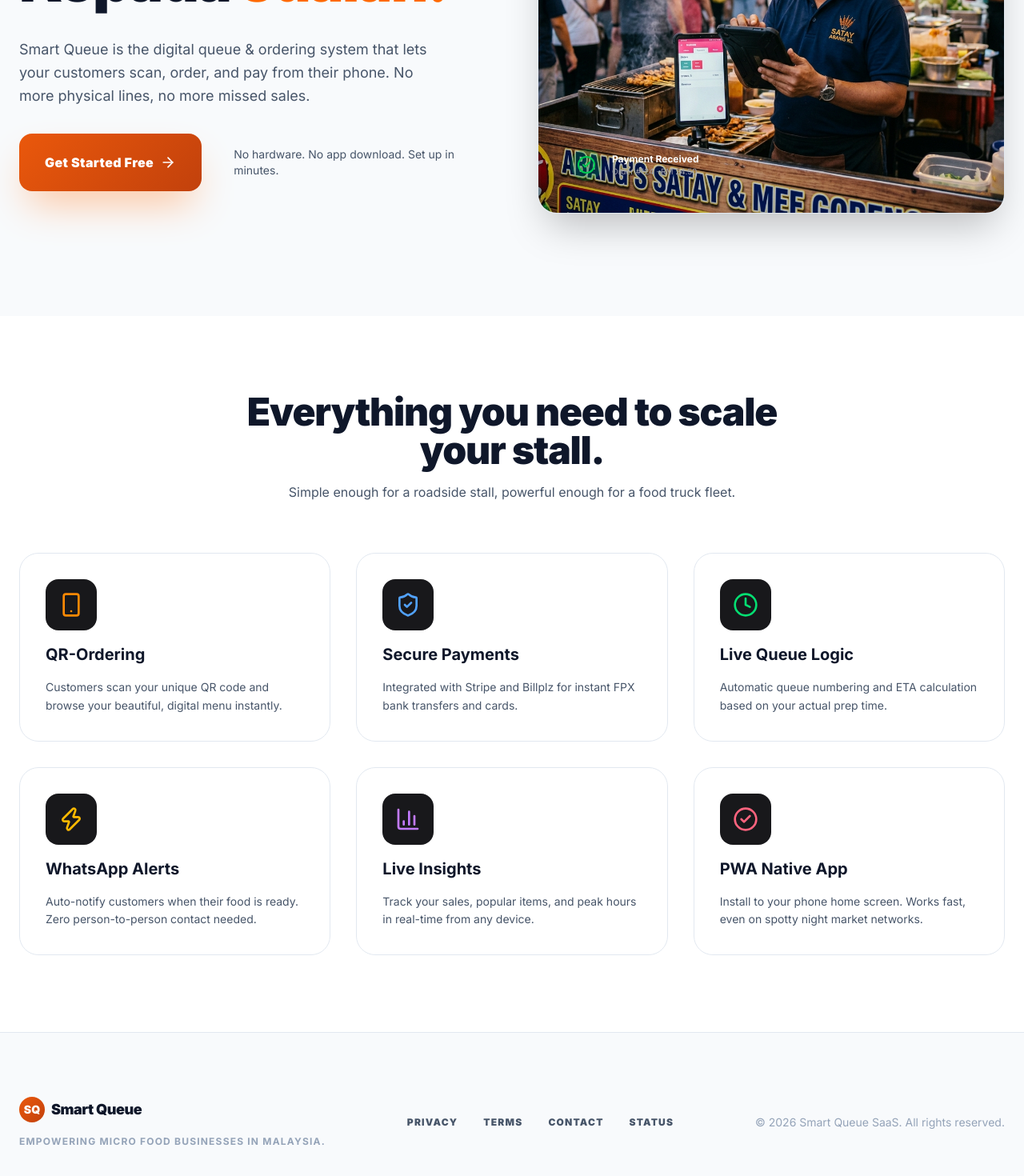
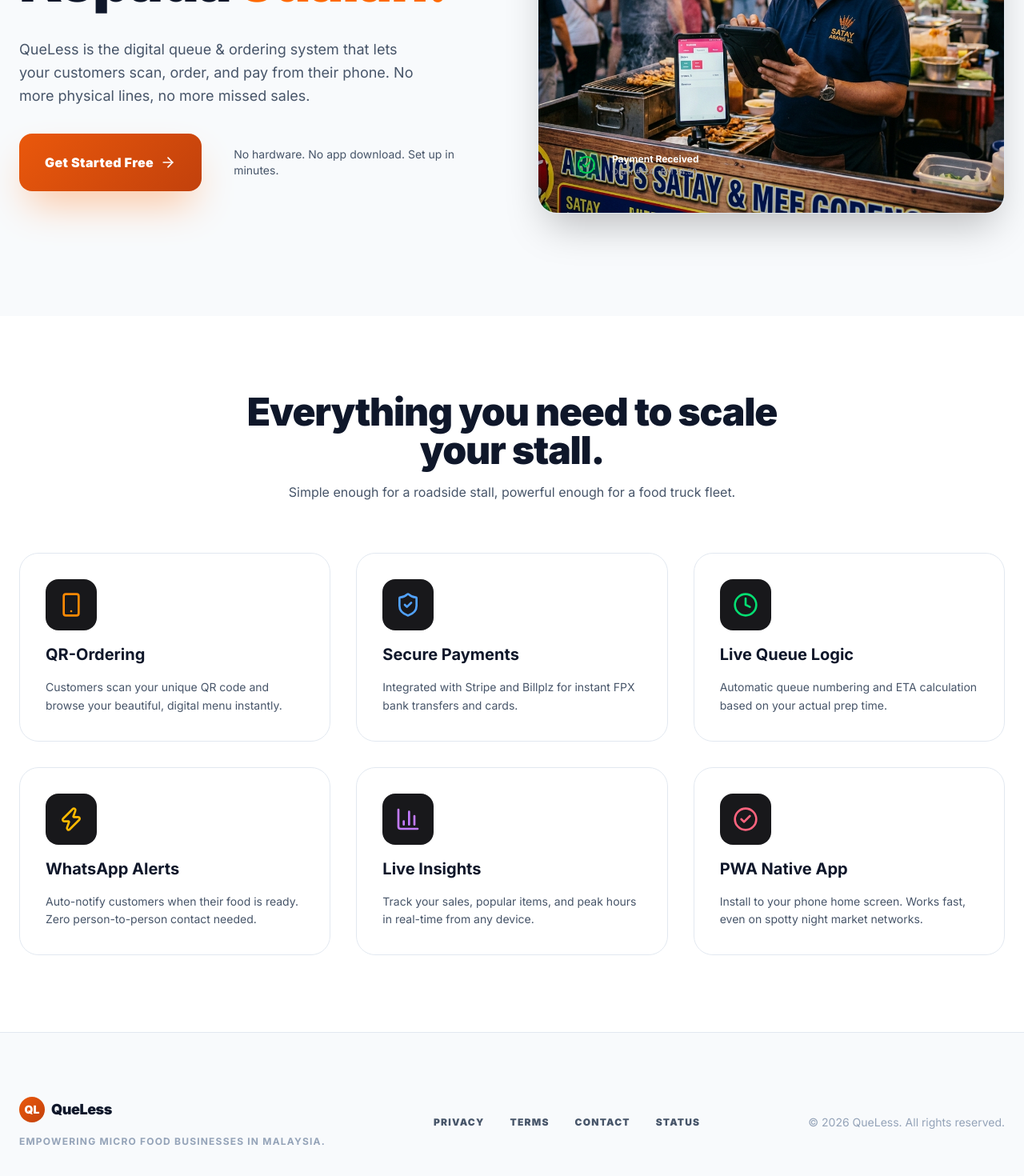
Before and after one commit to mmuazhr/smart-queue-saas, a Next.js app: page / in a window 1280 px wide. Shown: the part 470-1940 px from the top of the page at 80% size. Built offline with nearby package versions, Linux system fonts and the light colour scheme.

Commit message:
refactor: rebrand UI from Smart Queue to QueLess (metadata, nav, auth, dashboard, manifest, stripe descriptor)

```diff
--- a/src/app/(auth)/layout.tsx
+++ b/src/app/(auth)/layout.tsx
@@ -29,7 +29,7 @@ export default function AuthLayout({
             </svg>
           </div>
           <h1 className="text-2xl font-bold text-[var(--color-text)]">
-            Smart Queue
+            QueLess
           </h1>
           <p className="mt-1 text-sm text-[var(--color-text-muted)]">
             Queue & ordering system for food businesses
--- a/src/app/dashboard/layout.tsx
+++ b/src/app/dashboard/layout.tsx
@@ -85,7 +85,7 @@ export default function DashboardLayout({
               <path strokeLinecap="round" strokeLinejoin="round" d="M9 5H7a2 2 0 00-2 2v12a2 2 0 002 2h10a2 2 0 002-2V7a2 2 0 00-2-2h-2M9 5a2 2 0 002 2h2a2 2 0 002-2M9 5a2 2 0 012-2h2a2 2 0 012 2" />
             </svg>
           </div>
-          <span className="text-lg font-bold" style={{ color: "var(--color-text)" }}>Smart Queue</span>
+          <span className="text-lg font-bold" style={{ color: "var(--color-text)" }}>QueLess</span>
         </div>
 
         {/* Nav Items */}
@@ -141,7 +141,7 @@ export default function DashboardLayout({
               <path strokeLinecap="round" strokeLinejoin="round" d="M9 5H7a2 2 0 00-2 2v12a2 2 0 002 2h10a2 2 0 002-2V7a2 2 0 00-2-2h-2M9 5a2 2 0 002 2h2a2 2 0 002-2M9 5a2 2 0 012-2h2a2 2 0 012 2" />
             </svg>
           </div>
-          <span className="text-sm font-bold">Smart Queue</span>
+          <span className="text-sm font-bold">QueLess</span>
         </div>
         <button
           id="mobile-menu-toggle"
@@ -169,7 +169,7 @@ export default function DashboardLayout({
             }}
           >
             <div className="flex h-14 items-center px-6 border-b" style={{ borderColor: "var(--color-border)" }}>
-              <span className="text-lg font-bold">Smart Queue</span>
+              <span className="text-lg font-bold">QueLess</span>
             </div>
             <nav className="px-3 py-4 space-y-1">
               {navItems.map((item) => {
--- a/src/app/layout.tsx
+++ b/src/app/layout.tsx
@@ -11,8 +11,8 @@ const inter = Inter({
 
 export const metadata: Metadata = {
   title: {
-    default: "Smart Queue — No More Waiting in Line",
-    template: "%s | Smart Queue",
+    default: "QueLess — No More Waiting in Line",
+    template: "%s | QueLess",
   },
   description:
     "Digital queue and ordering system for food stalls, food trucks, and small vendors. Scan, order, pay, and get notified — no app install needed.",
@@ -24,12 +24,12 @@ export const metadata: Metadata = {
     "smart queue",
     "Malaysia",
   ],
-  authors: [{ name: "Smart Queue" }],
+  authors: [{ name: "QueLess" }],
   openGraph: {
     type: "website",
     locale: "en_MY",
-    siteName: "Smart Queue",
-    title: "Smart Queue — No More Waiting in Line",
+    siteName: "QueLess",
+    title: "QueLess — No More Waiting in Line",
     description:
       "Digital queue and ordering system for food stalls. Scan, order, pay, and get notified.",
   },
--- a/src/app/manifest.ts
+++ b/src/app/manifest.ts
@@ -2,8 +2,8 @@ import { MetadataRoute } from "next";
 
 export default function manifest(): MetadataRoute.Manifest {
   return {
-    name: "Smart Queue SaaS",
-    short_name: "SmartQueue",
+    name: "QueLess",
+    short_name: "QueLess",
     description: "Digital queue management for micro food and beverage businesses.",
     start_url: "/",
     display: "standalone",
--- a/src/app/page.tsx
+++ b/src/app/page.tsx
@@ -13,8 +13,8 @@ export default function HomePage() {
       <nav className="sticky top-0 z-50 bg-[var(--color-bg)]/80 backdrop-blur-xl border-b border-[var(--color-border)] px-6 py-4">
         <div className="max-w-7xl mx-auto flex items-center justify-between">
           <div className="flex items-center gap-2">
-            <div className="h-8 w-8 rounded-lg gradient-primary flex items-center justify-center text-white font-black text-sm">SQ</div>
-            <span className="text-lg font-black tracking-tight"><span className="text-[var(--color-primary)]">Smart</span> Queue</span>
+            <div className="h-8 w-8 rounded-lg gradient-primary flex items-center justify-center text-white font-black text-sm">QL</div>
+            <span className="text-lg font-black tracking-tight"><span className="text-[var(--color-primary)]">Que</span>Less</span>
           </div>
           <div className="hidden md:flex items-center gap-8 text-sm font-bold text-[var(--color-text-secondary)]">
             <a href="#features" className="hover:text-[var(--color-primary)] transition-colors">Features</a>
@@ -39,7 +39,7 @@ export default function HomePage() {
               Tukarkan Barisan Panjang Kepada <span className="text-orange-500">Jualan.</span>
             </h1>
             <p className="text-lg text-[var(--color-text-secondary)] leading-relaxed max-w-lg">
-              Smart Queue is the digital queue & ordering system that lets your customers scan, order, and pay from their phone. No more physical lines, no more missed sales.
+              QueLess is the digital queue & ordering system that lets your customers scan, order, and pay from their phone. No more physical lines, no more missed sales.
             </p>
             <div className="flex flex-col sm:flex-row gap-4">
               <Link href="/register" className="flex items-center justify-center gap-2 px-8 py-4 rounded-2xl gradient-primary text-white font-black tracking-wide whitespace-nowrap shadow-2xl shadow-orange-500/40 hover:scale-105 active:scale-95 transition-all">
@@ -56,7 +56,7 @@ export default function HomePage() {
             <div className="glass rounded-3xl overflow-hidden shadow-2xl border border-white/10 aspect-video lg:aspect-square relative">
               <Image
                 src="/hero-merchant.png"
-                alt="Merchant using Smart Queue"
+                alt="Merchant using QueLess"
                 fill
                 className="object-cover hover:scale-105 transition-all duration-700"
               />
@@ -135,8 +135,8 @@ export default function HomePage() {
         <div className="max-w-7xl mx-auto flex flex-col md:flex-row justify-between items-center gap-8">
           <div className="space-y-4 max-w-sm">
             <div className="flex items-center gap-2">
-              <div className="h-8 w-8 rounded-lg gradient-primary flex items-center justify-center text-white font-black text-sm">SQ</div>
-              <span className="text-lg font-black tracking-tight">Smart Queue</span>
+              <div className="h-8 w-8 rounded-lg gradient-primary flex items-center justify-center text-white font-black text-sm">QL</div>
+              <span className="text-lg font-black tracking-tight">QueLess</span>
             </div>
             <p className="text-xs text-[var(--color-text-muted)] uppercase tracking-widest font-bold">Empowering micro food businesses in Malaysia.</p>
           </div>
@@ -149,7 +149,7 @@ export default function HomePage() {
           </div>
 
           <div className="text-[var(--color-text-muted)] text-sm">
-            &copy; 2026 Smart Queue SaaS. All rights reserved.
+            &copy; 2026 QueLess. All rights reserved.
           </div>
         </div>
       </footer>
--- a/src/lib/payments/stripe.ts
+++ b/src/lib/payments/stripe.ts
@@ -40,7 +40,7 @@ export class StripeProvider implements PaymentProvider {
             currency: params.currency.toLowerCase(),
             product_data: {
               name: `Order #${params.orderId}`,
-              description: "Smart Queue Payment for Store Order",
+              description: "QueLess Payment for Store Order",
             },
             unit_amount: Math.round(params.amount * 100),
           },
```
